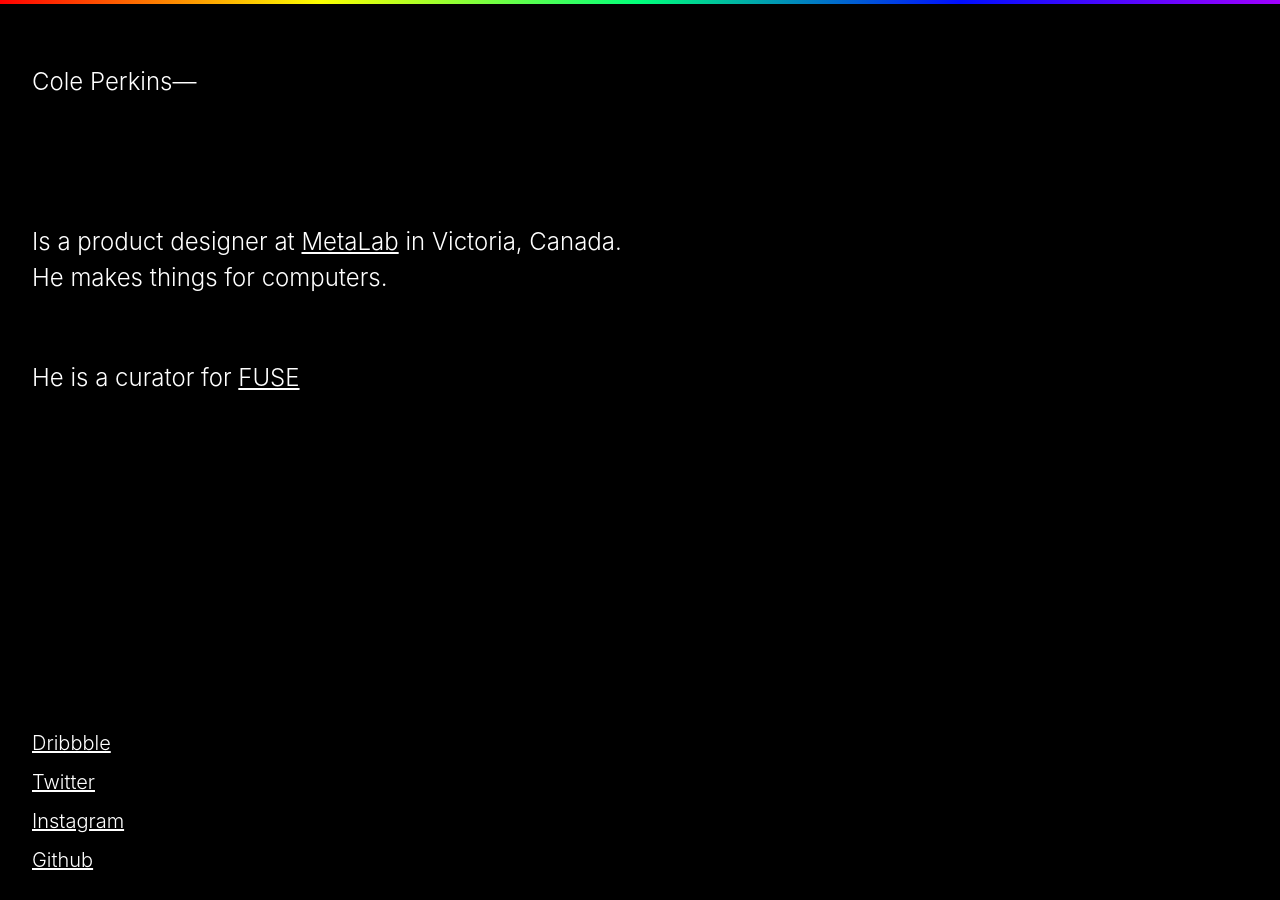
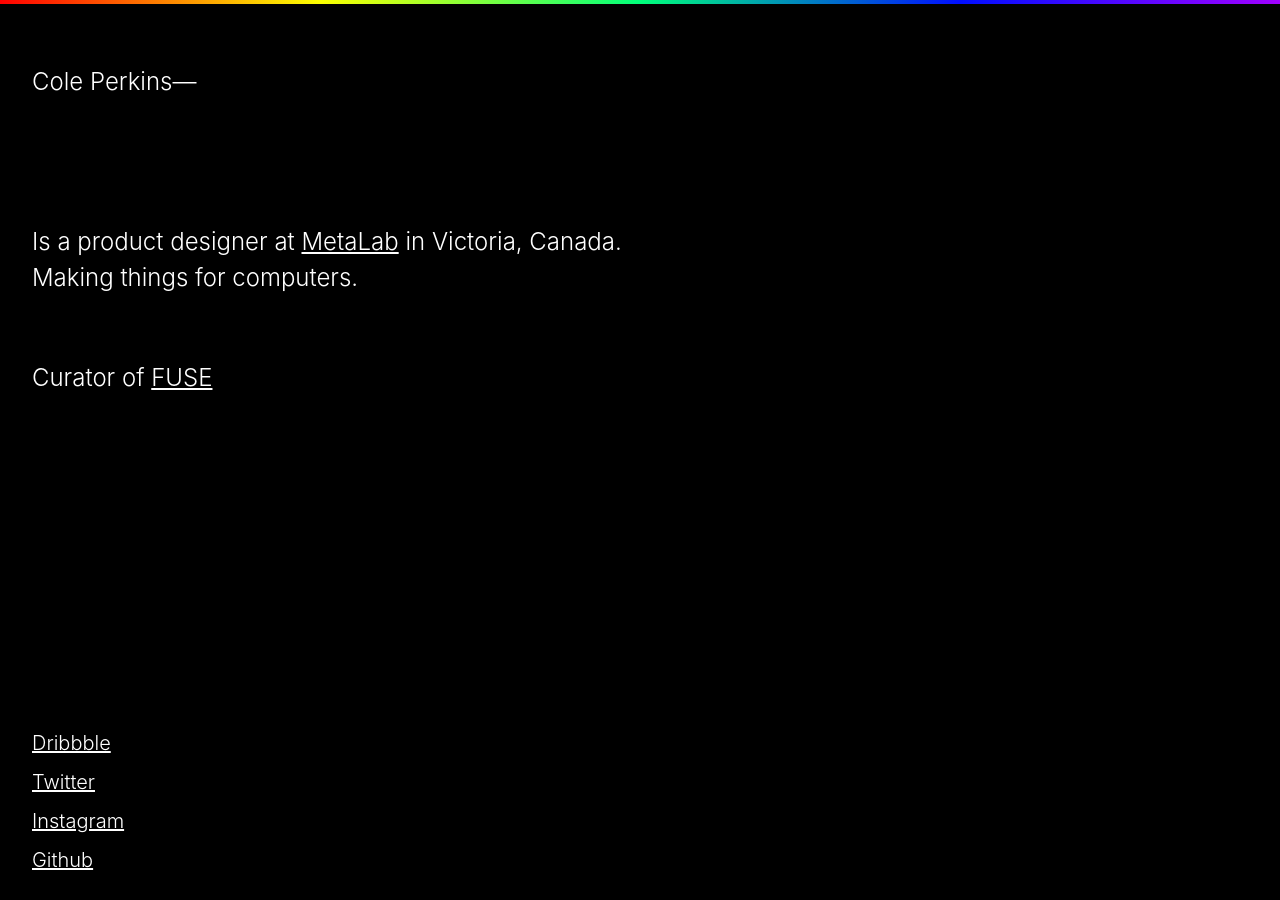
Before and after one commit to colesperks/colesperks.github.io, a Jekyll site: the page built from index.html, in a window 1280 px wide. Built offline with Jekyll 4.4.1, drawn with Linux system fonts in a browser that asks for light colours; nearby versions of some CDN libraries.

Commit message:
text change

```diff
--- a/index.html
+++ b/index.html
@@ -7,10 +7,10 @@ layout: default
   </div>
   <div class="mt6">
     <h2 class="f3 fw3 mb0 lh-copy mw7-l ">
-      Is a product designer at <a href="http://metalab.co/" target="_blank" class="f3 white dim">MetaLab</a> in Victoria, Canada. <span class="db-l di">He makes things for computers.</span>
+      Is a product designer at <a href="http://metalab.co/" target="_blank" class="f3 white dim">MetaLab</a> in Victoria, Canada. <span class="db-l di">Making things for computers.</span>
     </h2>
     <h2 class="f3 fw3 mt5 lh-copy mw7 ">
-      He is a curator for <a href="http://fuse.blog/" target="_blank" class="f3 white dim">FUSE</a></span>
+      Curator of <a href="http://fuse.blog/" target="_blank" class="f3 white dim">FUSE</a></span>
     </h2>
   </div>
 </div>
```
